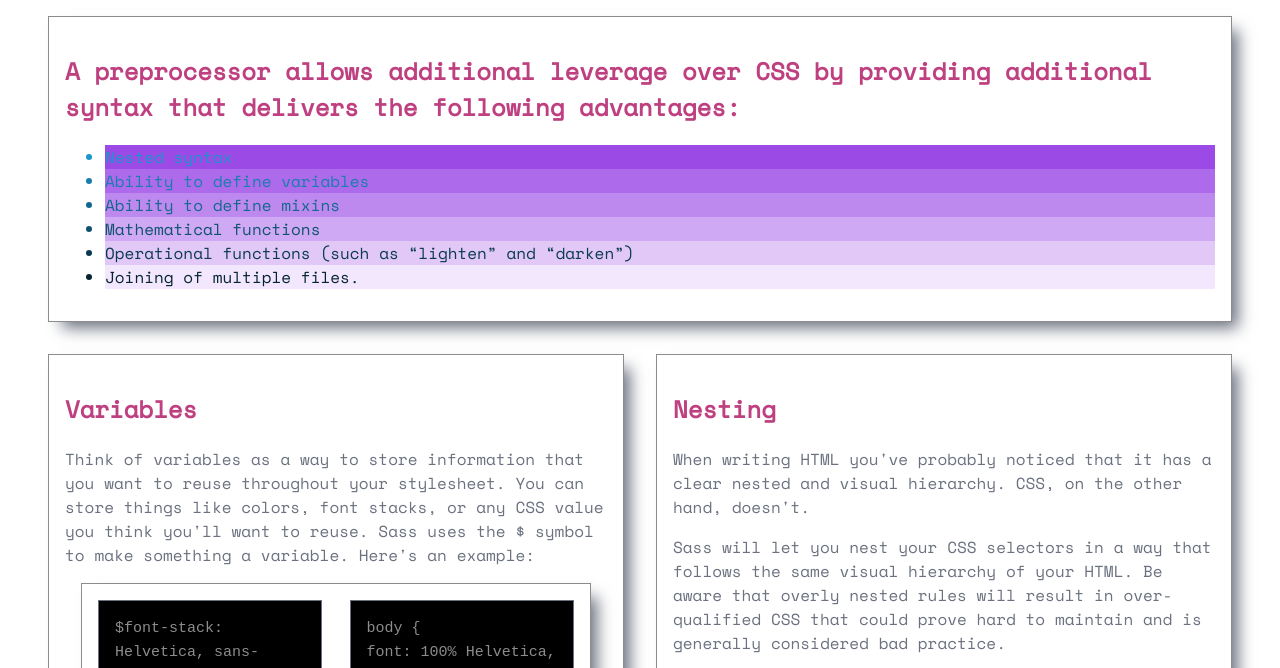
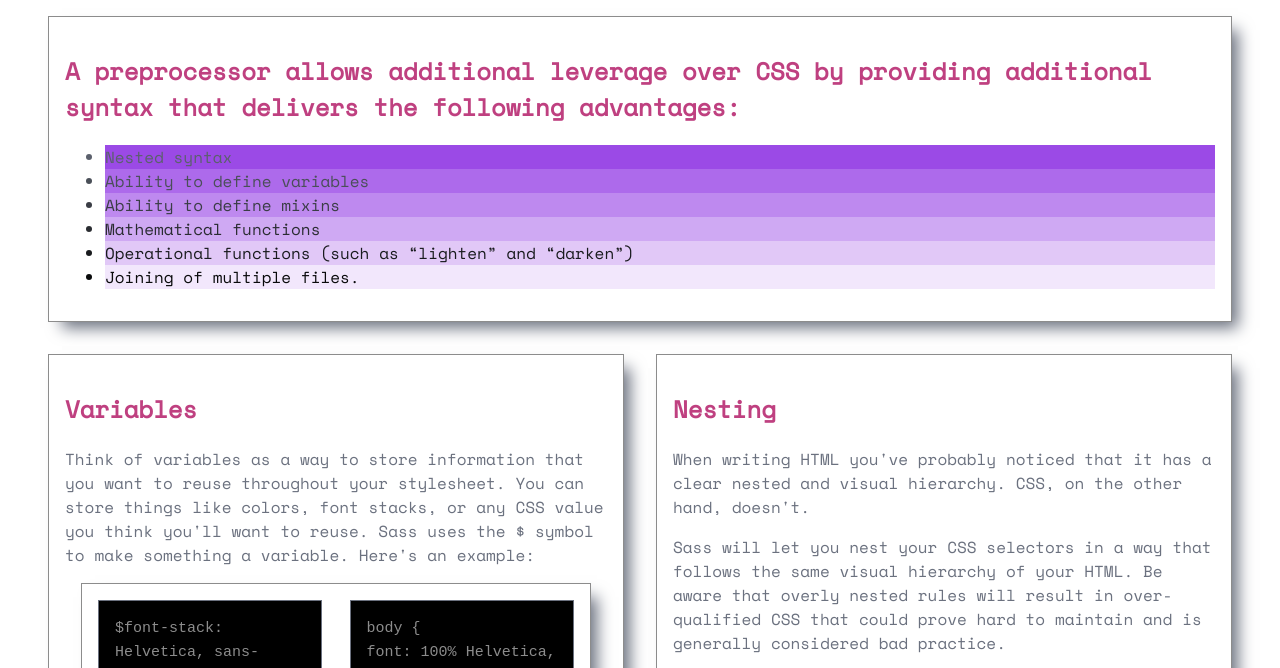
Before and after one commit to llyllyra/challenge-sass, a plain HTML site: page index.html in a window 1280 px wide. Shown: the part 107-775 px from the top of the page. Drawn offline with nearby package versions, Linux system fonts and the light colour scheme.

Commit message:
modif gradient2

```diff
--- a/src/scss/_setting.scss
+++ b/src/scss/_setting.scss
@@ -8,7 +8,7 @@ $red: #ff0000;
 $orange: #ffa500;
 
 $gradient1: #8a2be2;
-$gradient2: #2ba8e2;
+$gradient2: #6b717f;
 
 @mixin shadow-box($color) {
     -webkit-box-shadow: 10px 10px 15px -4px $color;
```
Also changed, not shown: src/css/style.css, src/css/style.min.css.
